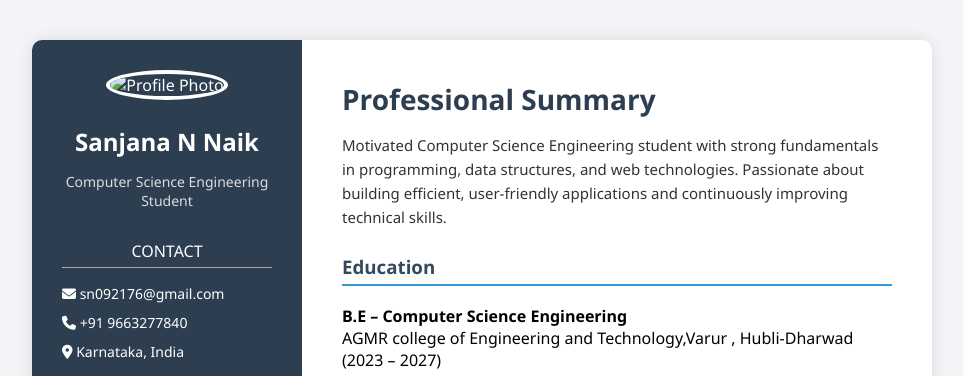
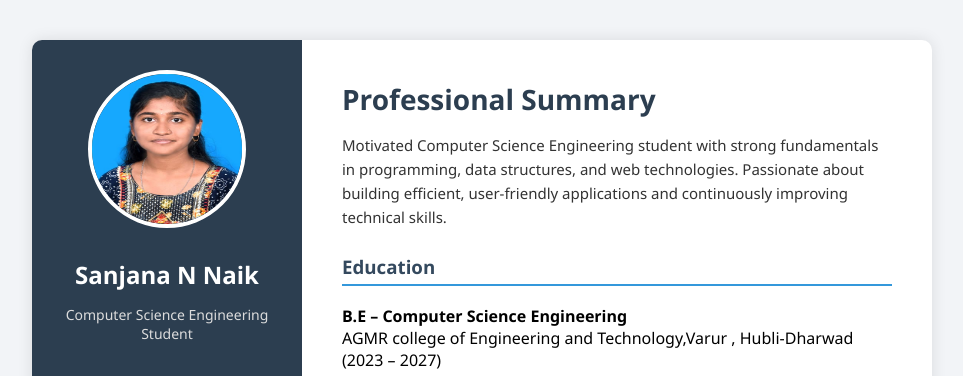
Before and after one commit to Sanjana398-tech/Resume-website, a plain HTML site: page resume.html in a window 1280 px wide. Shown: the top 376 px of the page, without its empty margins (158-1121 px from the left). Drawn offline with Linux system fonts and the light colour scheme; the site is published under a folder, as on GitHub Pages, so addresses that start at the root find nothing.

Commit message:
Fix image source path in resume.html

```diff
--- a/resume.html
+++ b/resume.html
@@ -140,7 +140,7 @@
 
     <!-- LEFT PANEL -->
     <div class="left-panel">
-        <img src="/images/picc.png.jpeg" alt="Profile Photo">
+        <img src="./images/picc.png.jpeg" alt="Profile Photo">
 
         <h2>Sanjana N Naik</h2>
         <p>Computer Science Engineering Student</p>
```
